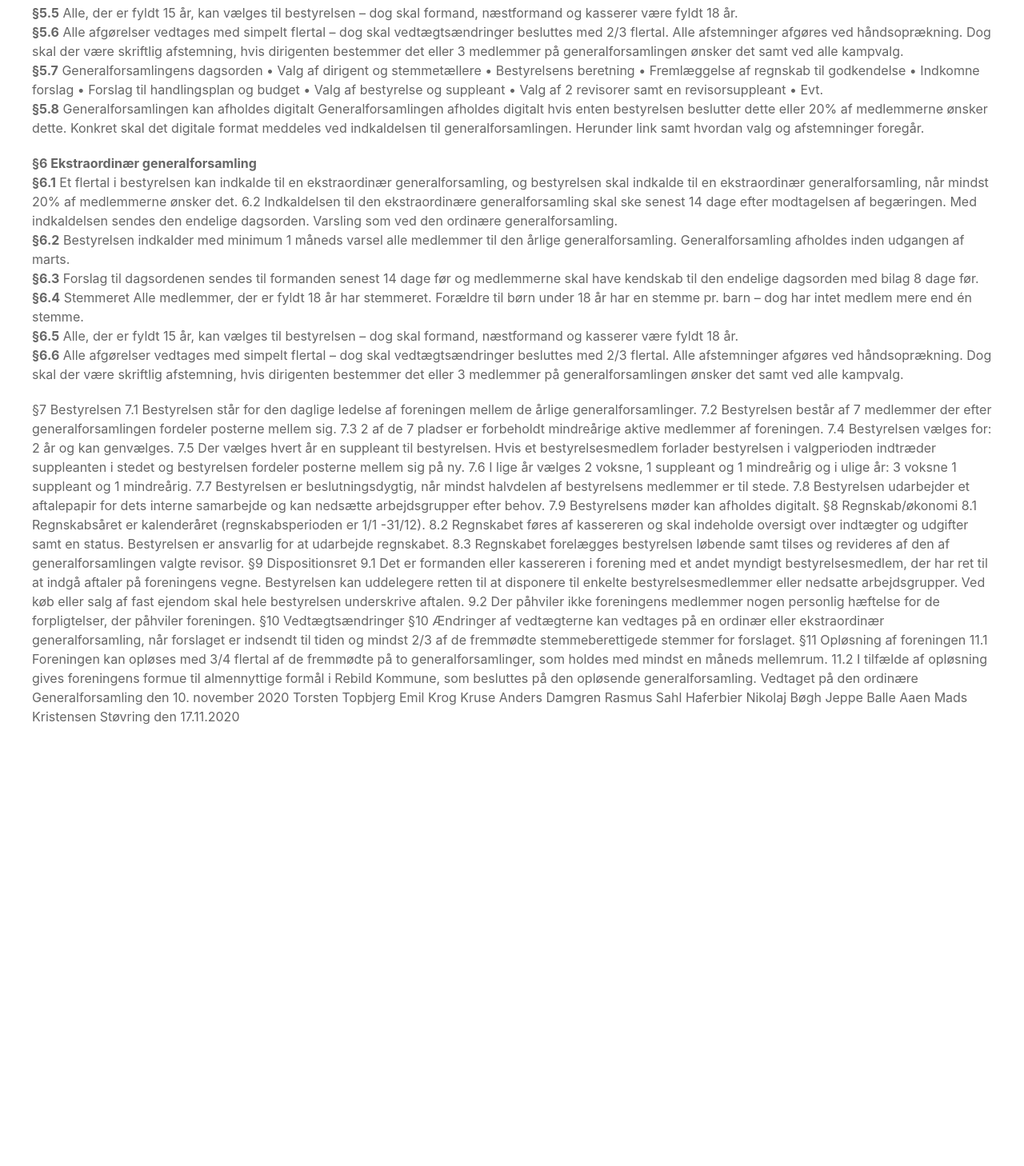
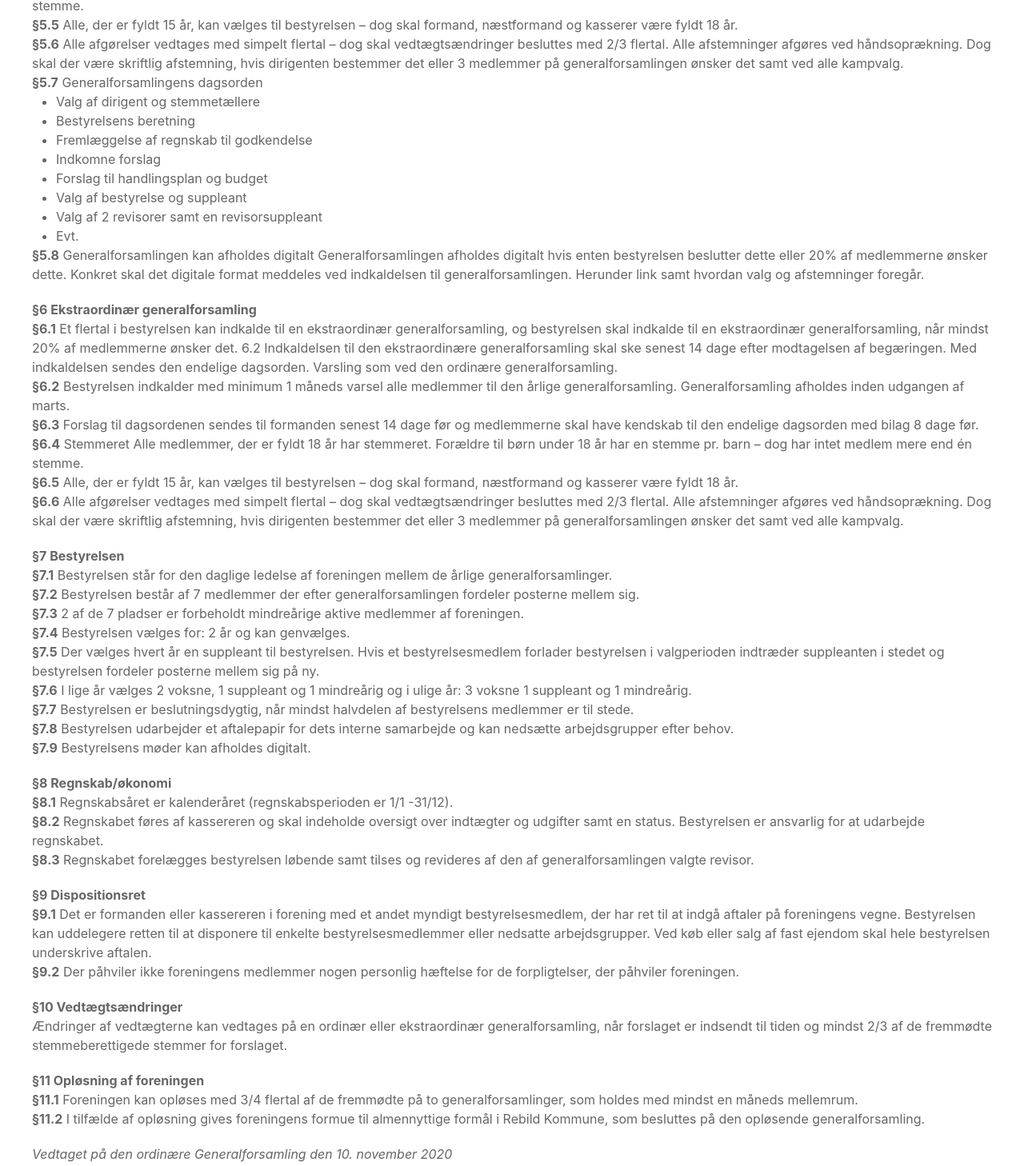
Before and after one commit to st-esport/website, a Vue app: page /vedtaegter in a window 1280 px wide. Shown: the part 574-2032 px from the top of the page at 80% size. Before the commit the page ends 1482 px from the top, so only its background shows below. Built offline with nearby package versions, Linux system fonts and the light colour scheme.

Commit message:
Fix StatusView design and enable link. Improve SEO

```diff
--- a/index.html
+++ b/index.html
@@ -1,8 +1,9 @@
 <!DOCTYPE html>
-<html lang="">
+<html lang="da">
   <head>
     <meta charset="UTF-8">
     <link rel="icon" href="/favicon.ico">
+    <meta name="description" content="Støvring eSport har som mål at fremme børns sociale kundskaber og it færdigheder igennem gaming.">
     <meta name="viewport" content="width=device-width, initial-scale=1.0">
     <title>Støvring eSport</title>
   </head>
--- a/src/App.vue
+++ b/src/App.vue
@@ -17,7 +17,7 @@ import {RouterLink, RouterView} from 'vue-router'
               <div class="uk-dropdown">
                 <ul class="uk-nav uk-dropdown-nav">
                   <li><RouterLink to="/bestyrelsen">Bestyrelsen</RouterLink></li>
-<!--                  <li><RouterLink to="/vedtaegter">Vedtægter</RouterLink></li>-->
+                  <li><RouterLink to="/vedtaegter">Vedtægter</RouterLink></li>
 <!--                  <li><RouterLink to="/ordensregler">Ordensregler</RouterLink></li>-->
                 </ul>
               </div>
@@ -28,8 +28,7 @@ import {RouterLink, RouterView} from 'vue-router'
     </nav>
   </header>
 
-  <div class="uk-container">
+  <div class="uk-container uk-padding-small">
     <RouterView/>
   </div>
-
 </template>
--- a/src/components/TeamItem.vue
+++ b/src/components/TeamItem.vue
@@ -6,7 +6,6 @@ defineProps({
 </script>
 
 <template>
-  <div class="uk-height-medium uk-flex uk-flex-center uk-flex-bottom uk-background-cover uk-light" :data-src="photo" uk-img>
-    <p class="uk-badge">{{ label }}</p>
-  </div>
+  <img :src="photo" alt="home banner" class="uk-width-max-content uk-align-center uk-margin-remove">
+  <p class="uk-margin-remove-top">{{ label }}</p>
 </template>
--- a/src/views/HomeView.vue
+++ b/src/views/HomeView.vue
@@ -4,11 +4,11 @@
 <template>
   <img src="/home_banner.jpg" alt="home banner" class="uk-width-max-content uk-align-center uk-margin-remove-top uk-margin-small-bottom">
 
-  <b>Velkommen til Støvring eSport</b>
+  <h1>Velkommen til Støvring eSport</h1>
 
-  <p>Du er altid velkommen til at kigge ned for at se lokalerne eller få hjælp til teknikken  - Bare kig ned!</p>
+  <p>Du er altid velkommen til at kigge ned for at se lokalerne eller få hjælp til teknikken.</p>
 
-  <p>Besøg <RouterLink to="/tilmeld">/tilmeld</RouterLink>, hvis du ønsker at tilmelde dig. Det koster 500kr. pr halv sæson</p>
+  <p>Tryk <RouterLink to="/tilmeld">/tilmeld</RouterLink>, hvis du ønsker at tilmelde dig. Det koster 500 kr. hvert halve år.</p>
 
   <p>Har du spørgsmål eller ønsker at hjælpe til i foreningen, så kontakt os endelig på <a href="https://www.facebook.com/stoevringesport">https://www.facebook.com/stoevringesport</a></p>
 </template>
--- a/src/views/RegisterView.vue
+++ b/src/views/RegisterView.vue
@@ -4,11 +4,11 @@
 <template>
   <img src="/holdsport_banner.png" alt="home banner" class="uk-width-max-content uk-align-center uk-margin-remove-top uk-margin-small-bottom">
 
-  <p>For at tilmelde dig på et hold skal du oprette en profil på <a href="https://www.holdsport.dk/" target="_blank">holdsport.dk</a> og dernæst logge ind.</p>
+  <p>For at tilmelde dig et hold skal du oprette en profil på <a href="https://www.holdsport.dk/" target="_blank">holdsport.dk</a> og dernæst logge ind.</p>
 
-  <p>Når du er logget ind skal finde du "Tilføj hold" knappen og søge Støvring Esport frem.</p>
+  <p>Når du er logget ind skal du finde "Tilføj hold" knappen og søge Støvring Esport frem.</p>
 
   <p>Dernæst trykker du på "Anmod" ud for det ønskede hold.</p>
 
-  <p>Vores holdansvarlige vil modtage en email, og vil inden for kort tid acceptere din anmodning.</p>
+  <p>Vores holdansvarlige vil indenfor kort tid acceptere din anmodning.</p>
 </template>
--- a/src/views/StatutesView.vue
+++ b/src/views/StatutesView.vue
@@ -29,7 +29,7 @@
     generalforsamling.
   </p>
 
-  <p>
+  <div>
     <b>§5 Generalforsamlingen</b>
     <br>
     <b>§5.1</b> Generalforsamlingen er foreningens øverste myndighed.
@@ -46,20 +46,21 @@
     skriftlig afstemning, hvis dirigenten bestemmer det eller 3 medlemmer på generalforsamlingen ønsker det samt ved alle kampvalg.
     <br>
     <b>§5.7</b> Generalforsamlingens dagsorden
-    • Valg af dirigent og stemmetællere
-    • Bestyrelsens beretning
-    • Fremlæggelse af regnskab til godkendelse
-    • Indkomne forslag
-    • Forslag til handlingsplan og budget
-    • Valg af bestyrelse og suppleant
-    • Valg af 2 revisorer samt en revisorsuppleant
-    • Evt.
-    <br>
+    <ul class="uk-margin-remove">
+      <li>Valg af dirigent og stemmetællere</li>
+      <li>Bestyrelsens beretning</li>
+      <li>Fremlæggelse af regnskab til godkendelse</li>
+      <li>Indkomne forslag</li>
+      <li>Forslag til handlingsplan og budget</li>
+      <li>Valg af bestyrelse og suppleant</li>
+      <li>Valg af 2 revisorer samt en revisorsuppleant</li>
+      <li>Evt.</li>
+    </ul>
     <b>§5.8</b> Generalforsamlingen kan afholdes digitalt
     Generalforsamlingen afholdes digitalt hvis enten bestyrelsen beslutter dette eller 20% af medlemmerne ønsker dette.
     Konkret skal det digitale format meddeles ved indkaldelsen til generalforsamlingen. Herunder link samt hvordan valg
     og afstemninger foregår.
-  </p>
+  </div>
 
   <p>
     <b>§6 Ekstraordinær generalforsamling</b>
@@ -81,75 +82,69 @@
     skriftlig afstemning, hvis dirigenten bestemmer det eller 3 medlemmer på generalforsamlingen ønsker det samt ved alle kampvalg.
   </p>
 
+  <p>
+    <b>§7 Bestyrelsen</b>
+    <br>
+    <b>§7.1</b> Bestyrelsen står for den daglige ledelse af foreningen mellem de årlige generalforsamlinger.
+    <br>
+    <b>§7.2</b> Bestyrelsen består af 7 medlemmer der efter generalforsamlingen fordeler posterne mellem sig.
+    <br>
+    <b>§7.3</b> 2 af de 7 pladser er forbeholdt mindreårige aktive medlemmer af foreningen.
+    <br>
+    <b>§7.4</b> Bestyrelsen vælges for: 2 år og kan genvælges.
+    <br>
+    <b>§7.5</b> Der vælges hvert år en suppleant til bestyrelsen. Hvis et bestyrelsesmedlem forlader bestyrelsen i valgperioden
+    indtræder suppleanten i stedet og bestyrelsen fordeler posterne mellem sig på ny.
+    <br>
+    <b>§7.6</b> I lige år vælges 2 voksne, 1 suppleant og 1 mindreårig og i ulige år: 3 voksne 1 suppleant og 1 mindreårig.
+    <br>
+    <b>§7.7</b> Bestyrelsen er beslutningsdygtig, når mindst halvdelen af bestyrelsens medlemmer er til stede.
+    <br>
+    <b>§7.8</b> Bestyrelsen udarbejder et aftalepapir for dets interne samarbejde og kan nedsætte arbejdsgrupper efter behov.
+    <br>
+    <b>§7.9</b> Bestyrelsens møder kan afholdes digitalt.
+  </p>
 
   <p>
-  §7 Bestyrelsen
+    <b>§8 Regnskab/økonomi</b>
+    <br>
+    <b>§8.1</b> Regnskabsåret er kalenderåret (regnskabsperioden er 1/1 -31/12).
+    <br>
+    <b>§8.2</b> Regnskabet føres af kassereren og skal indeholde oversigt over indtægter og udgifter samt en status. Bestyrelsen
+    er ansvarlig for at udarbejde regnskabet.
+    <br>
+    <b>§8.3</b> Regnskabet forelægges bestyrelsen løbende samt tilses og revideres af den af generalforsamlingen valgte revisor.
+  </p>
 
-  7.1 Bestyrelsen står for den daglige ledelse af foreningen mellem de årlige generalforsamlinger.
+  <p>
+    <b>§9 Dispositionsret</b>
+    <br>
+    <b>§9.1</b> Det er formanden eller kassereren i forening med et andet myndigt bestyrelsesmedlem, der har ret til at indgå
+    aftaler på foreningens vegne. Bestyrelsen kan uddelegere retten til at disponere til enkelte bestyrelsesmedlemmer
+    eller nedsatte arbejdsgrupper. Ved køb eller salg af fast ejendom skal hele bestyrelsen underskrive aftalen.
+    <br>
+    <b>§9.2</b> Der påhviler ikke foreningens medlemmer nogen personlig hæftelse for de forpligtelser, der påhviler foreningen.
+  </p>
 
-  7.2 Bestyrelsen består af 7 medlemmer der efter generalforsamlingen fordeler posterne mellem sig.
+  <p>
+    <b>§10 Vedtægtsændringer</b>
+    <br>
+    Ændringer af vedtægterne kan vedtages på en ordinær eller ekstraordinær generalforsamling, når forslaget er indsendt til tiden og mindst 2/3 af de fremmødte stemmeberettigede
+    stemmer for forslaget.
+  </p>
 
-  7.3 2 af de 7 pladser er forbeholdt mindreårige aktive medlemmer af foreningen.
+  <p>
+    <b>§11 Opløsning af foreningen</b>
+    <br>
+    <b>§11.1</b> Foreningen kan opløses med 3/4 flertal af de fremmødte på to generalforsamlinger, som holdes med mindst en
+    måneds mellemrum.
+    <br>
+    <b>§11.2</b> I tilfælde af opløsning gives foreningens formue til almennyttige formål i Rebild Kommune, som besluttes på den
+    opløsende generalforsamling.
+  </p>
 
-  7.4 Bestyrelsen vælges for: 2 år og kan genvælges.
-
-  7.5 Der vælges hvert år en suppleant til bestyrelsen. Hvis et bestyrelsesmedlem forlader bestyrelsen i valgperioden
-  indtræder suppleanten i stedet og bestyrelsen fordeler posterne mellem sig på ny.
-
-  7.6 I lige år vælges 2 voksne, 1 suppleant og 1 mindreårig og i ulige år: 3 voksne 1 suppleant og 1 mindreårig.
-
-  7.7 Bestyrelsen er beslutningsdygtig, når mindst halvdelen af bestyrelsens medlemmer er til stede.
-
-  7.8 Bestyrelsen udarbejder et aftalepapir for dets interne samarbejde og kan nedsætte arbejdsgrupper efter behov.
-
-  7.9 Bestyrelsens møder kan afholdes digitalt.
-
-  §8 Regnskab/økonomi
-
-  8.1 Regnskabsåret er kalenderåret (regnskabsperioden er 1/1 -31/12).
-
-  8.2 Regnskabet føres af kassereren og skal indeholde oversigt over indtægter og udgifter samt en status. Bestyrelsen
-  er ansvarlig for at udarbejde regnskabet.
-
-  8.3 Regnskabet forelægges bestyrelsen løbende samt tilses og revideres af den af generalforsamlingen valgte revisor.
-
-  §9 Dispositionsret
-
-  9.1 Det er formanden eller kassereren i forening med et andet myndigt bestyrelsesmedlem, der har ret til at indgå
-  aftaler på foreningens vegne. Bestyrelsen kan uddelegere retten til at disponere til enkelte bestyrelsesmedlemmer
-  eller nedsatte arbejdsgrupper. Ved køb eller salg af fast ejendom skal hele bestyrelsen underskrive aftalen.
-
-  9.2 Der påhviler ikke foreningens medlemmer nogen personlig hæftelse for de forpligtelser, der påhviler foreningen.
-
-  §10 Vedtægtsændringer
-
-  §10 Ændringer af vedtægterne kan vedtages på en ordinær eller ekstraordinær generalforsamling, når forslaget er
-  indsendt til tiden og mindst 2/3 af de fremmødte stemmeberettigede stemmer for forslaget.
-
-  §11 Opløsning af foreningen
-
-  11.1 Foreningen kan opløses med 3/4 flertal af de fremmødte på to generalforsamlinger, som holdes med mindst en
-  måneds mellemrum.
-
-  11.2 I tilfælde af opløsning gives foreningens formue til almennyttige formål i Rebild Kommune, som besluttes på den
-  opløsende generalforsamling.
-
-  Vedtaget på den ordinære Generalforsamling den 10. november 2020
-
-  Torsten Topbjerg
-
-  Emil Krog Kruse
-
-  Anders Damgren
-
-  Rasmus Sahl Haferbier
-
-  Nikolaj Bøgh
-
-  Jeppe Balle Aaen
-
-  Mads Kristensen
-
-  Støvring den 17.11.2020
+  <p>
+  <i>Vedtaget på den ordinære Generalforsamling den 10. november 2020<br>
+    Torsten Topbjerg, Emil Krog Kruse, Anders Damgren, Rasmus Sahl Haferbier, Nikolaj Bøgh, Jeppe Balle Aaen, Mads Kristensen Støvring den 17.11.2020</i>
   </p>
 </template>
--- a/src/views/TeamsView.vue
+++ b/src/views/TeamsView.vue
@@ -3,7 +3,7 @@ import TeamItem from "@/components/TeamItem.vue";
 </script>
 
 <template>
-  <TeamItem label="Fornite holdene er mandag og tirsdag. Mødetid er 17:30 og vi slutter 19:30" photo="/fortnite_banner.jpg"/>
-  <TeamItem label="CSGo holdet er onsdag. Mødetid er 17:30 og vi slutter 19:30" photo="/csgo_banner.jpg"/>
-  <TeamItem label="Minecraft holdet er torsdag. Mødetid er 17:30 og vi slutter 19:30" photo="/minecraft_banner.jpg"/>
+  <TeamItem label="Der spilles Fornite mandag eller tirsdag fra 17:30 til 19:30" photo="/fortnite_banner.jpg"/>
+  <TeamItem label="Der spilles CSGo onsdag fra 17:30 til 19:30" photo="/csgo_banner.jpg"/>
+  <TeamItem label="Der spilles Minecraft torsdag fra 17:30 til 19:30" photo="/minecraft_banner.jpg"/>
 </template>
```
